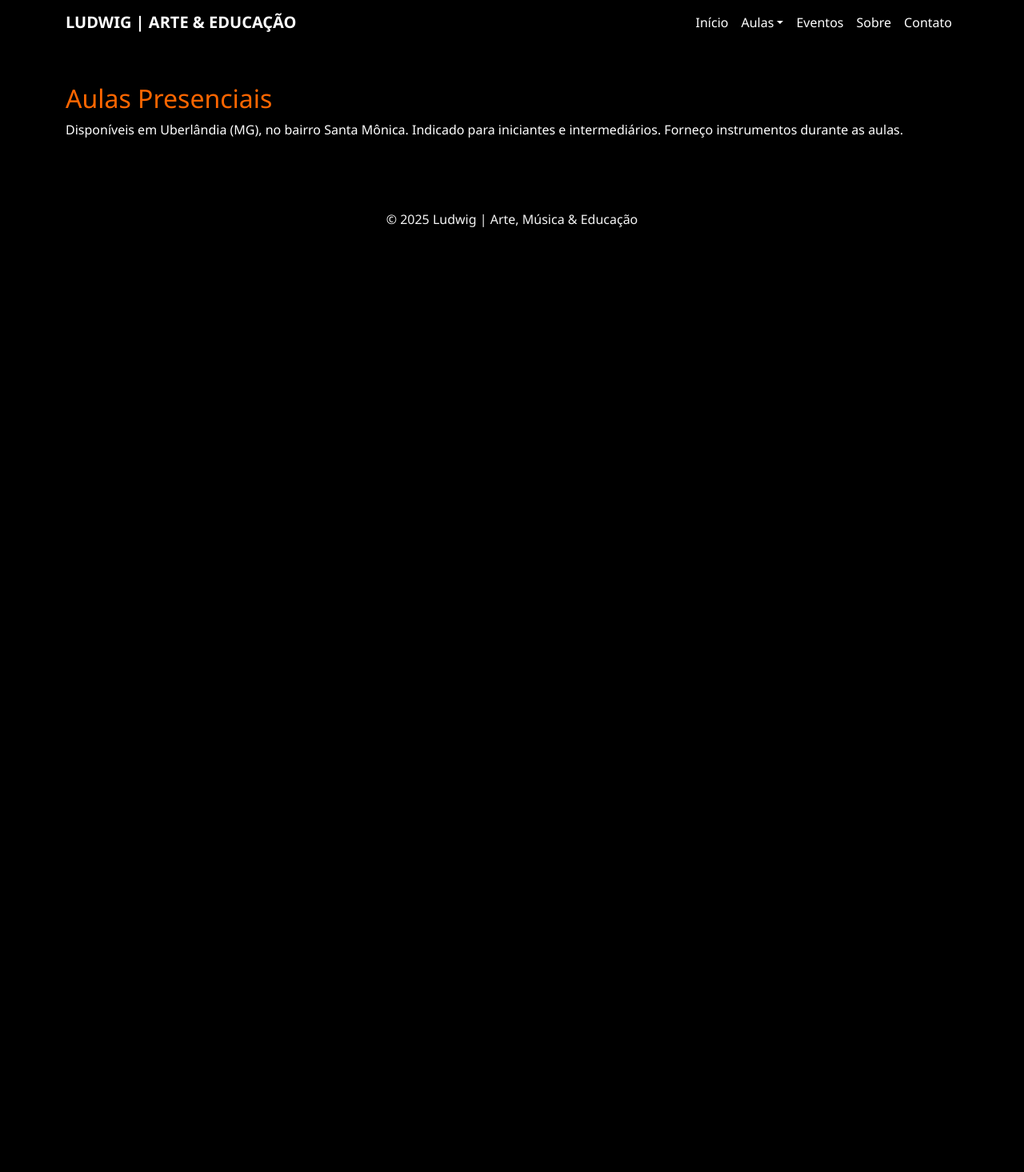
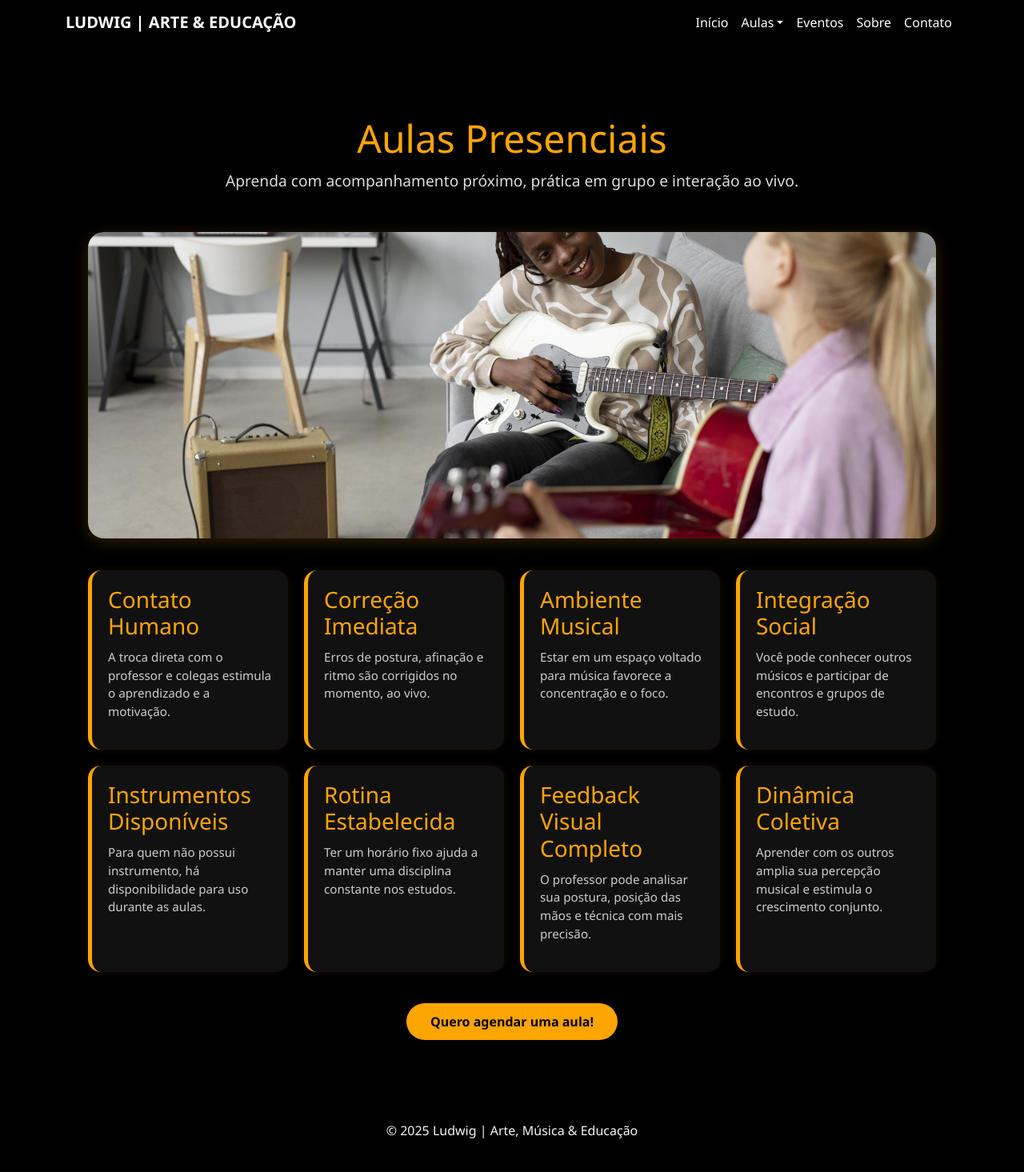
Before and after one commit to silvaludwig/portifolio, a Django app: page /aulas/presencial/ in a window 1280 px wide. Shown: the whole page at 80% size. Before the commit the page ends 284 px from the top, so only its background shows below. Run offline with Django 5.2, Linux system fonts and the light colour scheme.

Commit message:
imagens pagina de aulas, home refeita

```diff
--- a/meu_site/templates/aula_presencial.html
+++ b/meu_site/templates/aula_presencial.html
@@ -1,6 +1,130 @@
-{% extends 'base.html' %}
-{% block title %}Aulas Presenciais{% endblock %}
+{% extends "base.html" %}
+{% load static %}
+
 {% block content %}
-<h2>Aulas Presenciais</h2>
-<p>Disponíveis em Uberlândia (MG), no bairro Santa Mônica. Indicado para iniciantes e intermediários. Forneço instrumentos durante as aulas.</p>
+<style>
+  .aula-container {
+    padding: 40px 20px;
+    max-width: 1100px;
+    margin: auto;
+    color: white;
+  }
+
+  .aula-header {
+    text-align: center;
+    margin-bottom: 50px;
+  }
+
+  .aula-header h1 {
+    font-size: 3rem;
+    color: orange;
+  }
+
+  .aula-header p {
+    font-size: 1.2rem;
+    color: #ddd;
+    margin-top: 10px;
+  }
+
+  .aula-imagem {
+    width: 100%;
+    border-radius: 20px;
+    margin-bottom: 40px;
+    box-shadow: 0 4px 20px rgba(255, 165, 0, 0.2);
+  }
+
+  .vantagens {
+    display: grid;
+    grid-template-columns: repeat(auto-fit, minmax(250px, 1fr));
+    gap: 20px;
+    margin-bottom: 50px;
+  }
+
+  .vantagem-card {
+    background-color: #111;
+    padding: 20px;
+    border-radius: 16px;
+    border-left: 5px solid orange;
+    box-shadow: 0 0 10px rgba(255, 140, 0, 0.1);
+  }
+
+  .vantagem-card h3 {
+    margin-bottom: 10px;
+    color: orange;
+  }
+
+  .vantagem-card p {
+    font-size: 0.95rem;
+    color: #ccc;
+  }
+
+  .cta {
+    text-align: center;
+    margin-top: 20px;
+  }
+
+  .cta a {
+    background-color: orange;
+    color: black;
+    padding: 12px 30px;
+    border-radius: 30px;
+    text-decoration: none;
+    font-weight: bold;
+    transition: background 0.3s;
+  }
+
+  .cta a:hover {
+    background-color: #ff9900;
+  }
+</style>
+
+<div class="aula-container">
+  <div class="aula-header">
+    <h1>Aulas Presenciais</h1>
+    <p>Aprenda com acompanhamento próximo, prática em grupo e interação ao vivo.</p>
+  </div>
+
+  <!-- <img src="{% static '/media/aulas/violao-presencial.png' %}" alt="Aula Presencial" class="aula-imagem" /> -->
+  <img src="/media/aulas/aula-presencial.jpg" alt="Aula Presencial" class="aula-imagem" />
+
+  <div class="vantagens">
+    <div class="vantagem-card">
+      <h3>Contato Humano</h3>
+      <p>A troca direta com o professor e colegas estimula o aprendizado e a motivação.</p>
+    </div>
+    <div class="vantagem-card">
+      <h3>Correção Imediata</h3>
+      <p>Erros de postura, afinação e ritmo são corrigidos no momento, ao vivo.</p>
+    </div>
+    <div class="vantagem-card">
+      <h3>Ambiente Musical</h3>
+      <p>Estar em um espaço voltado para música favorece a concentração e o foco.</p>
+    </div>
+    <div class="vantagem-card">
+      <h3>Integração Social</h3>
+      <p>Você pode conhecer outros músicos e participar de encontros e grupos de estudo.</p>
+    </div>
+    <div class="vantagem-card">
+      <h3>Instrumentos Disponíveis</h3>
+      <p>Para quem não possui instrumento, há disponibilidade para uso durante as aulas.</p>
+    </div>
+    <div class="vantagem-card">
+      <h3>Rotina Estabelecida</h3>
+      <p>Ter um horário fixo ajuda a manter uma disciplina constante nos estudos.</p>
+    </div>
+    <div class="vantagem-card">
+      <h3>Feedback Visual Completo</h3>
+      <p>O professor pode analisar sua postura, posição das mãos e técnica com mais precisão.</p>
+    </div>
+    <div class="vantagem-card">
+      <h3>Dinâmica Coletiva</h3>
+      <p>Aprender com os outros amplia sua percepção musical e estimula o crescimento conjunto.</p>
+    </div>
+  </div>
+
+  <div class="cta">
+    <a href="{% url 'contato' %}">Quero agendar uma aula!</a>
+  </div>
+</div>
+
 {% endblock %}
```
Also changed, not shown: meu_site/templates/home.html (+61 -6 lines), meu_site/media/aulas/aula-presencial.jpg (added), meu_site/media/aulas/hero.jpg (added).
